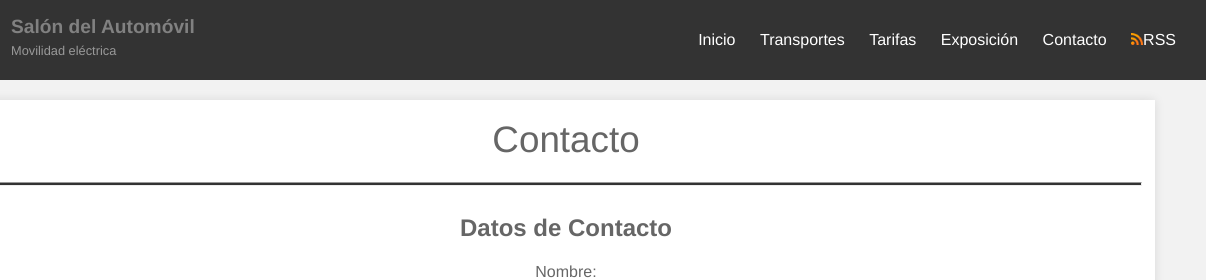
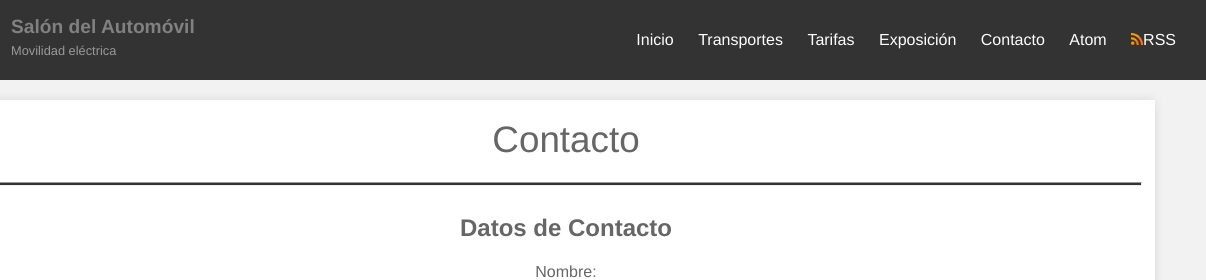
Before and after one commit to mpaxe/mpaxe.github.io, a plain HTML site: page contacto.html in a window 1280 px wide. Shown: the top 280 px of the page, 74-1280 px from the left. Drawn offline with Linux system fonts and the light colour scheme.

Commit message:
Add link atom

```diff
--- a/contacto.html
+++ b/contacto.html
@@ -23,6 +23,7 @@
                 <li><a href="tarifa.html">Tarifas</a></li>
                 <li><a href="exposicion.html">Exposición</a></li>
                 <li><a href="contacto.html">Contacto</a></li>
+				<li><a href="feed/canal_atom.atom">Atom</a></li>
 				<li><a href="feed/canal_rss.xml"><img id="logo-rss" src="img/rss.png" />RSS</a></li>
 			</ul>
 		</nav>
```
Also changed, not shown: exposicion.html (+1 -0 lines), index.html (+1 -0 lines), tarifa.html (+1 -0 lines), transporte.html (+1 -0 lines).
